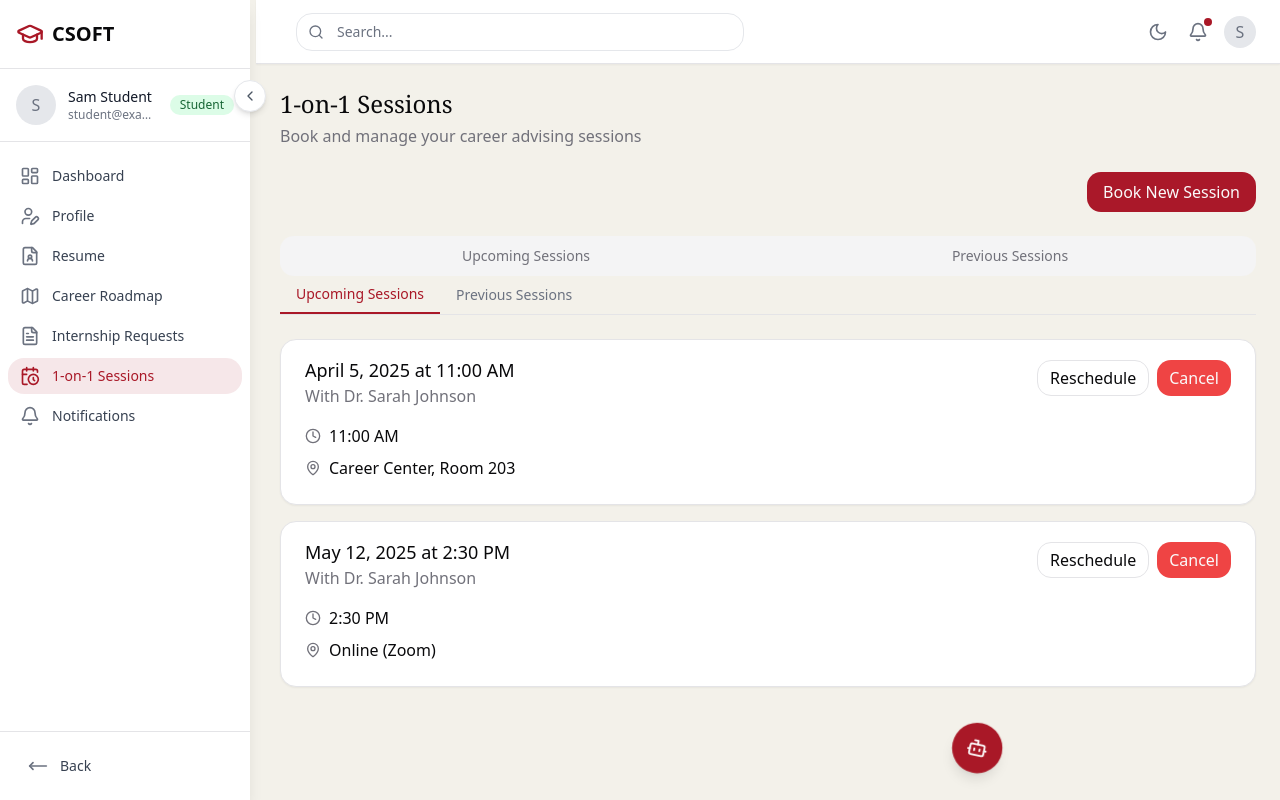
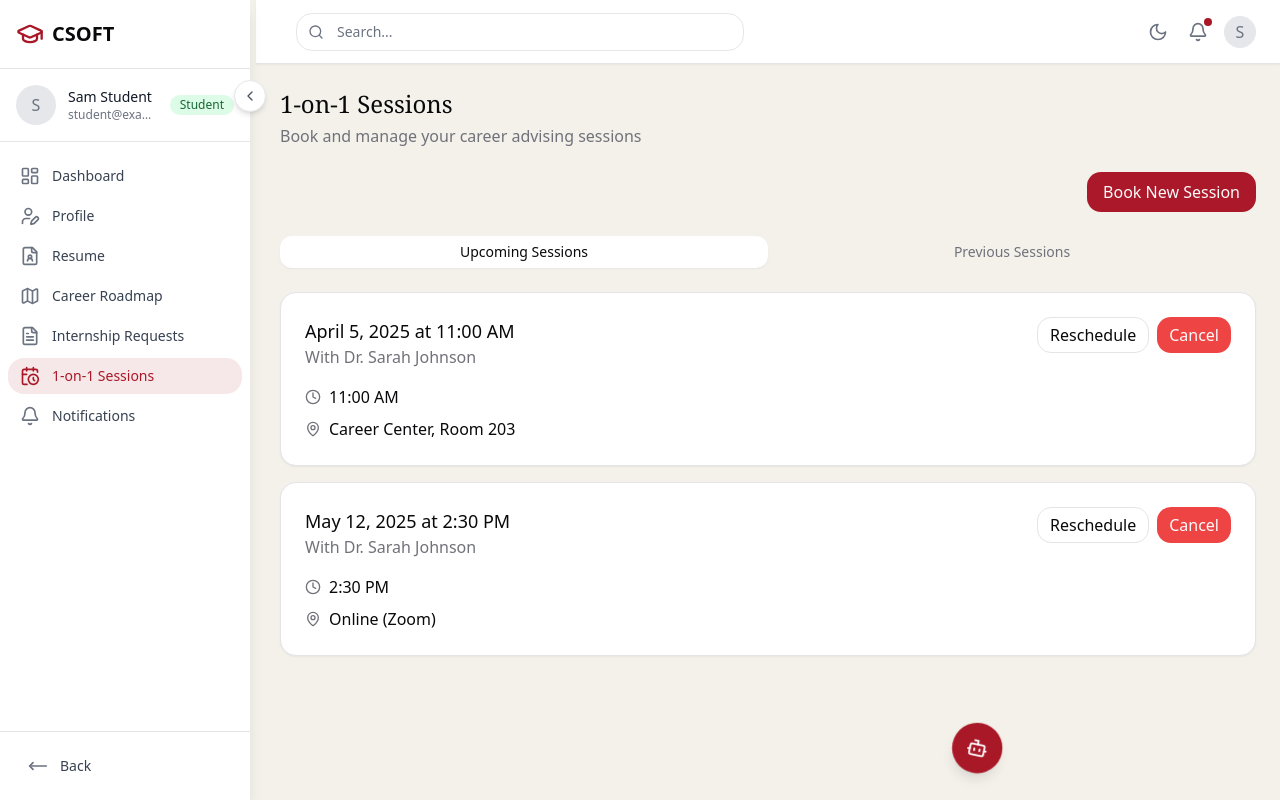
Before and after one commit to eddie-kay0462/SWE_Final_Project, a Next.js app: page /dashboard/student/one-on-one in a window 1280 px wide. Built offline with nearby package versions, Linux system fonts and the light colour scheme.

Commit message:
finished 1-on-1 page ui

```diff
--- a/app/dashboard/student/one-on-one/page.jsx
+++ b/app/dashboard/student/one-on-one/page.jsx
@@ -9,7 +9,6 @@
 import { Popover, PopoverContent, PopoverTrigger } from "@/components/ui/popover"
 import { Select, SelectContent, SelectItem, SelectTrigger, SelectValue } from "@/components/ui/select"
 import { format } from "@/lib/date-utils"
-import { Tabs, TabsContent, TabsList, TabsTrigger } from "@/components/ui/tabs"
 import { useToast } from "@/hooks/use-toast"
 
 export default function OneOnOnePage() {
@@ -112,31 +111,28 @@
         <Button onClick={() => setIsDialogOpen(true)}>Book New Session</Button>
       </div>
 
-      {/* /////////////////////////////// */}
-
-      <Tabs value={activeTab} onValueChange={setActiveTab}>
-        <TabsList className="grid w-full grid-cols-2">
-          <TabsTrigger value="upcoming">Upcoming Sessions</TabsTrigger>
-          <TabsTrigger value="previous">Previous Sessions</TabsTrigger>
-        </TabsList>
-
-
-        {/* /////////////////////////////// */}
-
       {/* Custom tabs implementation */}
-        <div className="border-b mb-6">
-          <div className="flex">
+      <div className="tabs">
+        <div className="grid w-full grid-cols-2" role="tablist">
           <button
-              className={`px-4 py-2 font-medium text-sm ${
-                activeTab === "upcoming" ? "border-b-2 border-[#A91827] text-[#A91827]" : "text-gray-500"
+            role="tab"
+            aria-selected={activeTab === "upcoming"}
+            className={`inline-flex items-center justify-center whitespace-nowrap rounded-sm px-3 py-1.5 text-sm font-medium ring-offset-background transition-all focus-visible:outline-none focus-visible:ring-2 focus-visible:ring-ring focus-visible:ring-offset-2 disabled:pointer-events-none disabled:opacity-50 ${
+              activeTab === "upcoming"
+                ? "bg-background text-foreground shadow-sm"
+                : "text-muted-foreground hover:text-foreground"
             }`}
             onClick={() => setActiveTab("upcoming")}
           >
             Upcoming Sessions
           </button>
           <button
-              className={`px-4 py-2 font-medium text-sm ${
-                activeTab === "previous" ? "border-b-2 border-[#A91827] text-[#A91827]" : "text-gray-500"
+            role="tab"
+            aria-selected={activeTab === "previous"}
+            className={`inline-flex items-center justify-center whitespace-nowrap rounded-sm px-3 py-1.5 text-sm font-medium ring-offset-background transition-all focus-visible:outline-none focus-visible:ring-2 focus-visible:ring-ring focus-visible:ring-offset-2 disabled:pointer-events-none disabled:opacity-50 ${
+              activeTab === "previous"
+                ? "bg-background text-foreground shadow-sm"
+                : "text-muted-foreground hover:text-foreground"
             }`}
             onClick={() => setActiveTab("previous")}
           >
@@ -145,14 +141,14 @@
         </div>
       </div>
 
-        {/* /////////////////////////////// */}
-
-        <TabsContent value="upcoming" className="mt-6">
+      {/* Tab content */}
+      {activeTab === "upcoming" && (
+        <div className="mt-6">
           {upcomingSessions.length > 0 ? (
             <div className="space-y-4">
               {upcomingSessions.map((session) => (
                 <Card key={session.id}>
-                  <CardContent className="p-6">
+                  <CardContent className="p-6 pt-6">
                     <div className="flex items-start justify-between">
                       <div>
                         <h3 className="font-medium text-lg">
@@ -195,65 +191,6 @@
               </CardContent>
             </Card>
           )}
-        </TabsContent>
-
-
-
-
-
-
-
-
-        {/* ////////////////////////////////////////// */}
-        {activeTab === "upcoming" && (
-        <div className="mt-6">
-          {upcomingSessions.length > 0 ? (
-            <div className="space-y-4">
-              {upcomingSessions.map((session) => (
-                <Card key={session.id}>
-                  <CardContent className="p-6">
-                    <div className="flex items-start justify-between">
-                      <div>
-                        <h3 className="font-medium text-lg pt-4">
-                          {session.date} at {session.time}
-                        </h3>
-                        <p className="text-muted-foreground">With {session.advisor}</p>
-
-                        <div className="mt-4 space-y-2">
-                          <div className="flex items-center gap-2">
-                            <Clock className="h-4 w-4 text-muted-foreground" />
-                            <span>{session.time}</span>
-                          </div>
-                          <div className="flex items-center gap-2">
-                            <MapPin className="h-4 w-4 text-muted-foreground" />
-                            <span>{session.location}</span>
-                          </div>
-                        </div>
-                      </div>
-
-                      <div className="flex items-center gap-2 pt-5">
-                        <Button variant="outline" size="sm">
-                          Reschedule
-                        </Button>
-                        <Button variant="destructive" size="sm">
-                          Cancel
-                        </Button>
-                      </div>
-                    </div>
-                  </CardContent>
-                </Card>
-              ))}
-            </div>
-          ) : (
-            <Card>
-              <CardContent className="p-6 text-center">
-                <p className="text-muted-foreground">You have no upcoming sessions scheduled.</p>
-                <Button className="mt-4" onClick={() => setIsDialogOpen(true)}>
-                  Book a Session
-                </Button>
-              </CardContent>
-            </Card>
-          )}
         </div>
       )}
 
@@ -263,7 +200,7 @@
             <div className="space-y-4">
               {previousSessions.map((session) => (
                 <Card key={session.id}>
-                  <CardContent className="p-6">
+                  <CardContent className="p-6 pt-6">
                     <div className="flex items-start justify-between">
                       <div>
                         <div className="flex items-center gap-2">
@@ -302,56 +239,6 @@
           )}
         </div>
       )}
-
-        {/* ////////////////////////////////////////// */}
-
-
-
-
-        <TabsContent value="previous" className="mt-6">
-          {previousSessions.length > 0 ? (
-            <div className="space-y-4">
-              {previousSessions.map((session) => (
-                <Card key={session.id}>
-                  <CardContent className="p-6">
-                    <div className="flex items-start justify-between">
-                      <div>
-                        <div className="flex items-center gap-2">
-                          <h3 className="font-medium text-lg">
-                            {session.date} at {session.time}
-                          </h3>
-                          <span className="inline-flex items-center px-2.5 py-0.5 rounded-full text-xs font-medium bg-green-100 text-green-800">
-                            Completed
-                          </span>
-                        </div>
-                        <p className="text-muted-foreground">With {session.advisor}</p>
-
-                        <div className="mt-4 space-y-2">
-                          <div className="flex items-center gap-2">
-                            <MapPin className="h-4 w-4 text-muted-foreground" />
-                            <span>{session.location}</span>
-                          </div>
-                          {session.notes && (
-                            <p className="text-sm mt-2 p-3 bg-muted rounded-md">
-                              <span className="font-medium">Notes:</span> {session.notes}
-                            </p>
-                          )}
-                        </div>
-                      </div>
-                    </div>
-                  </CardContent>
-                </Card>
-              ))}
-            </div>
-          ) : (
-            <Card>
-              <CardContent className="p-6 text-center">
-                <p className="text-muted-foreground">You have no previous sessions.</p>
-              </CardContent>
-            </Card>
-          )}
-        </TabsContent>
-      </Tabs>
 
       <Dialog open={isDialogOpen} onOpenChange={setIsDialogOpen}>
         <DialogContent className="sm:max-w-md">
@@ -436,131 +323,3 @@
     </div>
   )
 }
-
-
-
-
-
-
-
-
-
-
-
-
-// "use client"
-
-// import { useState } from "react"
-// import { CalendarIcon, Clock, MapPin } from "lucide-react"
-// import { Card, CardContent } from "@/components/ui/card"
-// import { Button } from "@/components/ui/button"
-// import { Calendar } from "@/components/ui/calendar"
-// import { Dialog, DialogContent, DialogFooter, DialogHeader, DialogTitle } from "@/components/ui/dialog"
-// import { Popover, PopoverContent, PopoverTrigger } from "@/components/ui/popover"
-// import { Select, SelectContent, SelectItem, SelectTrigger, SelectValue } from "@/components/ui/select"
-// import { format } from "@/lib/date-utils"
-// import { useToast } from "@/hooks/use-toast"
-
-// export default function OneOnOnePage() {
-//   const { toast } = useToast()
-//   const [isDialogOpen, setIsDialogOpen] = useState(false)
-//   const [date, setDate] = useState(null)
-//   const [time, setTime] = useState("")
-//   const [isSubmitting, setIsSubmitting] = useState(false)
-//   const [activeTab, setActiveTab] = useState("upcoming")
-
-//   // Mock data for available time slots
-//   const timeSlots = ["9:00 AM", "10:00 AM", "11:00 AM", "1:00 PM", "2:00 PM", "3:00 PM", "4:00 PM"]
-
-//   // Mock data for previous and upcoming sessions
-
-
-
-//
-
-//       {/* Tab content */}
-
-
-//       <Dialog open={isDialogOpen} onOpenChange={setIsDialogOpen}>
-//         <DialogContent className="sm:max-w-md">
-//           <DialogHeader>
-//             <DialogTitle>Book a 1-on-1 Session</DialogTitle>
-//             <p className="text-sm text-muted-foreground">
-//               Select a date and time to schedule your session with a career advisor.
-//             </p>
-//           </DialogHeader>
-
-//           <div className="grid gap-4 py-4">
-//             <div className="grid gap-4">
-//               <div className="space-y-2">
-//                 <h3 className="font-medium">Select Date</h3>
-//                 <Popover>
-//                   <PopoverTrigger asChild>
-//                     <Button
-//                       variant="outline"
-//                       className="w-full justify-start text-left font-normal"
-//                       style={{ minWidth: "100%" }}
-//                     >
-//                       <CalendarIcon className="mr-2 h-4 w-4" />
-//                       {date ? format(date, "PPP") : "Select a date"}
-//                     </Button>
-//                   </PopoverTrigger>
-//                   <PopoverContent
-//                     className="w-auto p-0 bg-white border rounded-md shadow-md"
-//                     style={{ minWidth: "300px" }}
-//                   >
-//                     <div className="p-2 border-b">
-//                       <h4 className="font-medium text-sm">Select an available date</h4>
-//                       <p className="text-xs text-muted-foreground">Weekends are not available</p>
-//                     </div>
-//                     <Calendar
-//                       mode="single"
-//                       selected={date}
-//                       onSelect={setDate}
-//                       initialFocus
-//                       disabled={(date) => date < new Date() || date.getDay() === 0 || date.getDay() === 6}
-//                       className="rounded-md border-0"
-//                     />
-//                   </PopoverContent>
-//                 </Popover>
-//               </div>
-
-//               <div className="space-y-2">
-//                 <h3 className="font-medium">Select Time</h3>
-//                 <Select value={time} onValueChange={setTime}>
-//                   <SelectTrigger className="w-full">
-//                     <SelectValue placeholder="Select a time" />
-//                   </SelectTrigger>
-//                   <SelectContent className="bg-white border rounded-md shadow-md">
-//                     <div className="p-2 border-b">
-//                       <h4 className="font-medium text-sm">Available time slots</h4>
-//                     </div>
-//                     {timeSlots.map((slot) => (
-//                       <SelectItem key={slot} value={slot} className="cursor-pointer hover:bg-gray-100">
-//                         {slot}
-//                       </SelectItem>
-//                     ))}
-//                   </SelectContent>
-//                 </Select>
-//               </div>
-
-//               <div className="space-y-2">
-//                 <h3 className="font-medium">Advisor</h3>
-//                 <p className="text-sm p-3 bg-muted rounded-md">Dr. Sarah Johnson (Your assigned career advisor)</p>
-//               </div>
-//             </div>
-//           </div>
-
-//           <DialogFooter>
-//             <Button type="button" variant="outline" onClick={() => setIsDialogOpen(false)}>
-//               Cancel
-//             </Button>
-//             <Button onClick={handleBookSession} disabled={isSubmitting}>
-//               {isSubmitting ? "Booking..." : "Book Session"}
-//             </Button>
-//           </DialogFooter>
-//         </DialogContent>
-//       </Dialog>
-//     </div>
-//   )
-// }
```
Lines whose indentation alone changed are shown as unchanged.
